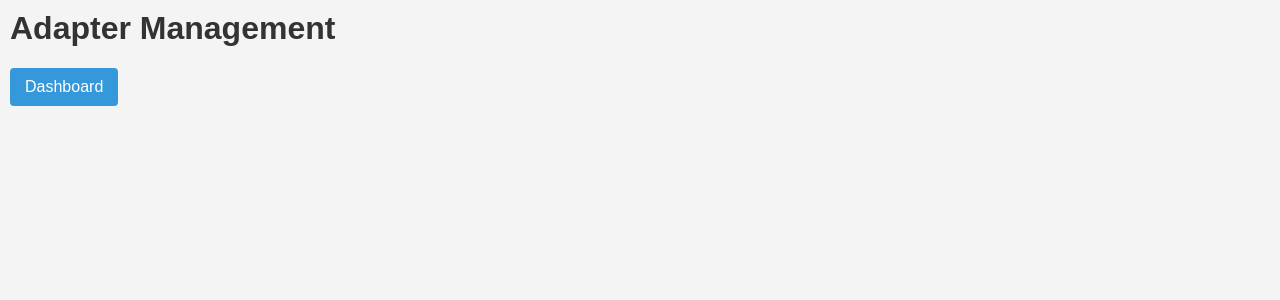
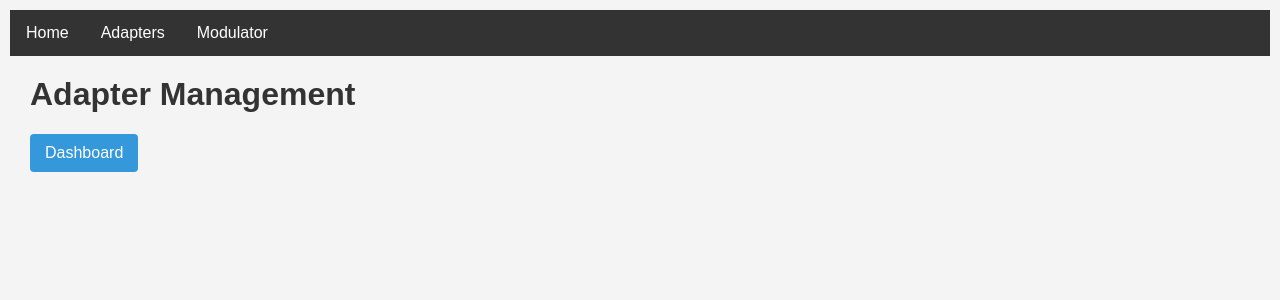
Before and after one commit to paliydmn/dd_resi_dvb_t, a FastAPI app: page / in a window 1280 px wide. Shown: the top 300 px of the page. Run offline with FastAPI, Linux system fonts and the light colour scheme.

Commit message:
logger added, templates changed

```diff
--- a/adapters_config.json
+++ b/adapters_config.json
@@ -192,7 +192,7 @@
         },
         "running": false
     },
-    "4": {
+    "3": {
         "adapter_number": 0,
         "modulator_number": 2,
         "udp_url": "udp://192.168.0.20:1236",
--- a/main.py
+++ b/main.py
@@ -1,19 +1,21 @@
 # main.py
-from fastapi import FastAPI, HTTPException, Form, Request
-from fastapi.responses import HTMLResponse
-from fastapi.templating import Jinja2Templates
-from fastapi.responses import StreamingResponse, RedirectResponse, JSONResponse
-from fastapi.staticfiles import StaticFiles
-from utils import get_ffprobe_data, construct_programs_dict, construct_ffmpeg_command
-from typing import Dict, List
-import subprocess
 import os
 import sys
+import json
+import subprocess
+import signal
 import atexit
-import signal
-import json
+import logging
+from logging.handlers import RotatingFileHandler
 from pathlib import Path
+from typing import Dict, List
 
+from fastapi import FastAPI, HTTPException, Form, Request
+from fastapi.responses import HTMLResponse, JSONResponse, RedirectResponse
+from fastapi.templating import Jinja2Templates
+from fastapi.staticfiles import StaticFiles
+
+from utils import get_ffprobe_data, construct_programs_dict, construct_ffmpeg_command
 from models import AdapterConfig, Program, Stream, AvailableResources, SaveSelection
 
 CONFIG_LOG_FILE = "/var/log/ffmpeg_resi"
@@ -22,134 +24,123 @@ CONFIG_FILE_PATH = Path("adapters_config.json")
 # Setup Jinja2Templates
 templates = Jinja2Templates(directory="templates")
 
-# In-memory storage for adapter configurations (in a real application, use a database)
+# In-memory storage for adapter configurations / running processes
+# ToDo: (better to use database or file)
 adapters: Dict[int, AdapterConfig] = {}
+running_processes: Dict[int, subprocess.Popen] = {}
+
+# Configure logging
+log_path = "app.log"
+log_formatter = logging.Formatter('%(asctime)s [%(levelname)s] %(message)s')
+log_handler = RotatingFileHandler(log_path, maxBytes=5*1024*1024, backupCount=5)
+log_handler.setFormatter(log_formatter)
+log_handler.setLevel(logging.INFO)
+
+logger = logging.getLogger()
+logger.setLevel(logging.INFO)
+logger.addHandler(log_handler)
+
+app = FastAPI()
+app.mount("/static", StaticFiles(directory="static/"), name="static")
+
 
 def save_adapters_to_file():
     """Save the current state of adapters to a JSON file."""
-    with open(CONFIG_FILE_PATH, 'w') as file:
+    logger.info("Saving adapters configuration to file.")
+    with CONFIG_FILE_PATH.open('w') as file:
         adapters_data = {k: v.dict() for k, v in adapters.items()}
         json.dump(adapters_data, file, indent=4)
 
+
 def load_adapters_from_file():
-    # Load the JSON data from the file
-    try:
-        if CONFIG_FILE_PATH.exists():
-            with open(CONFIG_FILE_PATH, 'r') as file:
+    """Load the adapters configuration from a JSON file."""
+    if CONFIG_FILE_PATH.exists():
+        try:
+            with CONFIG_FILE_PATH.open('r') as file:
                 adapters_data = json.load(file)
-                print("Loaded adapters data from JSON:",adapters_data)  # Debug print
-    except (FileNotFoundError, json.JSONDecodeError) as e:
-        print(f"Error loading adapters from file: {e}")
-
-    # Convert the loaded JSON data into a dictionary of AdapterConfig objects
-    for adapter_id_str, adapter_data in adapters_data.items():
-        try:
-            adapter_id = int(adapter_id_str)  # Convert the adapter ID to an integer
-
-            # Directly use the JSON data for programs and streams as dictionaries
-            programs = {}
-            for program_id_str, program_data in adapter_data.get("programs", {}).items():
-                program_id = int(program_id_str)
-                programs[program_id] = program_data
-
-            # Create AdapterConfig object
-            adapter_config = AdapterConfig(
-                adapter_number=adapter_data["adapter_number"],
-                modulator_number=adapter_data["modulator_number"],
-                udp_url=adapter_data["udp_url"],
-                programs=programs,
-                running=adapter_data.get("running", False)
-            )
-            adapters[adapter_id] = adapter_config
-            print("Loaded adapters:\n\n", adapters[adapter_id])  # Debug print
-
-        except Exception as e:
-            print(f"Error parsing adapter data for adapter ID {adapter_id}: {e}")
-
-###
-#    selected_programs: Optional[Dict[int, Dict[str, List[str]]]] = None  # Store selected programs and streams
+                for adapter_id_str, adapter_data in adapters_data.items():
+                    adapter_id = int(adapter_id_str)
+                    programs = {int(prog_id): prog_data for prog_id, prog_data in adapter_data.get(
+                        "programs", {}).items()}
+                    adapters[adapter_id] = AdapterConfig(
+                        adapter_number=adapter_data["adapter_number"],
+                        modulator_number=adapter_data["modulator_number"],
+                        udp_url=adapter_data["udp_url"],
+                        programs=programs,
+                        running=adapter_data.get("running", False)
+                    )
+            logger.info("Loaded adapters configuration from file.")
+        except (FileNotFoundError, json.JSONDecodeError) as e:
+            logger.error(f"Error loading adapters from file: {e}")
 
 
-app = FastAPI()
+@app.on_event("startup")
+def on_startup():
+    logger.info("Starting application.")
+    load_adapters_from_file()
+
+
+@app.on_event("shutdown")
+def on_shutdown():
+    logger.info("Shutting down application.")
+    save_adapters_to_file()
+
 
 @app.get("/adapters/available", response_model=AvailableResources)
 def get_available_adapters():
-    print("Get available adapters") #
+    """Fetch available adapters and modulators from the system."""
+    logger.info(f"Loading available adapters from {CONFIG_FILE_PATH} file.")
     try:
-        # Run find command to list all modulators
-        output = subprocess.check_output("find /dev/dvb/ -type c -name 'mod*'", shell=True).decode('utf-8')
+        output = subprocess.check_output(
+            "find /dev/dvb/ -type c -name 'mod*'", shell=True).decode('utf-8')
         if output:
             lines = output.strip().split('\n')
-            adapters = set()
-            modulators = set()
-
-            for line in lines:
-                parts = line.split('/')
-                if len(parts) >= 5:
-                    adapter = int(parts[3].replace("adapter", ""))
-                    modulator = int(parts[4].replace("mod", ""))
-
-                    adapters.add(adapter)
-                    modulators.add(modulator)
-
+            adapters = {
+                int(line.split('/')[3].replace("adapter", "")) for line in lines}
+            modulators = {
+                int(line.split('/')[4].replace("mod", "")) for line in lines}
             return {"adapters": sorted(adapters), "modulators": sorted(modulators)}
-        else:
-            return {"adapters": [], "modulators": []}
+        return {"adapters": [], "modulators": []}
     except subprocess.CalledProcessError as e:
-        print(f"Error: {e}")
+        logger.error(f"Error fetching available adapters: {e}")
         return {"adapters": [], "modulators": []}
-
-
-# Todo:
-@app.on_event("startup")
-def on_startup():
-    load_adapters_from_file()
-
-@app.on_event("shutdown")
-def on_shutdown():
-    save_adapters_to_file()
-
-app.mount("/static", StaticFiles(directory="static/"), name="static")
-# In-memory storage for running processes
-running_processes: Dict[int, subprocess.Popen] = {}
 
 
 @app.get("/", response_class=HTMLResponse)
 async def root(request: Request):
+    logger.info("Get Root Request")
     return templates.TemplateResponse("index.html", {"request": request})
 
 
 @app.get("/adapters/", response_class=HTMLResponse)
 async def adapters_page(request: Request):
-    print(f"Adapters: {adapters}")
+    logger.info("Get Adapters page")
     return templates.TemplateResponse("adapters.html", {"request": request, "adapters": adapters})
+
+@app.get("/modulator", response_class=HTMLResponse)
+async def modulator(request: Request):
+    return templates.TemplateResponse("modulator.html", {"request": request})
 
 
 @app.get("/get_adapters/")
 def get_adapters():
-    print(f"GET Adapters: \n\n{adapters}")
     return adapters
 
 
 @app.post("/adapters/")
 def create_adapter(adapterConf: AdapterConfig):
-    print("CREATE ADAPTER =================================\n")
-    print(f"AdapterConfig: \n{adapterConf}")
     adapter_id = len(adapters) + 1
     adapters[adapter_id] = adapterConf
     save_adapters_to_file()
-
-    print(f"CREATED NEW ADAPTER: {adapters[adapter_id]}")
+    logger.info(f"Adapter created: {adapterConf}")
     return {"id": adapter_id, "message": "Adapter created successfully"}
 
 
 @app.get("/adapters/{adapter_id}/scan")
 def scan_adapter(adapter_id: int):
-    print("SCAN =================================\n")
     if adapter_id not in adapters:
         raise HTTPException(status_code=404, detail="Adapter not found")
     adapter = adapters[adapter_id]
-    print(f"SCAN Adapter: \n\n {adapter}")
     ffprobe_data = get_ffprobe_data(adapter.udp_url)
 
     # Check if ffprobe_data is an error message or valid data
@@ -159,76 +150,74 @@ def scan_adapter(adapter_id: int):
 
     programs = construct_programs_dict(ffprobe_data)
     adapters[adapter_id].programs = programs
+    logger.info(f"Scanned adapter {adapter_id}: {len(programs)} programs found.")
     return {"programs": programs}
 
 
 @app.post("/adapters/{adapter_id}/start")
 def start_ffmpeg(adapter_id: int):
-    print("START =================================\n")
     if adapter_id in running_processes:
+        logger.warning(f"FFmpeg process is already running for adapter {adapter_id}.")
         raise HTTPException(
             status_code=400, detail="FFmpeg process is already running for this adapter")
     if adapter_id not in adapters:
+        logger.warning(f"Adapter {adapter_id} not found.")
         raise HTTPException(status_code=404, detail="Adapter not found")
 
     adapter = adapters[adapter_id]
-    print(f"adapter: \n\n{adapter}\n\n")
-
     # Construct the selected programs dictionary based on the 'selected' field
     selected_programs = {
         program_id: program.dict() for program_id, program in adapter.programs.items() if program.selected
     }
 
-    # Display the result
-    print(selected_programs)
-
-
-    print(f"selected_programs: \n\n{selected_programs}\n\n")
     adapter_log_file = f"{CONFIG_LOG_FILE}{adapter_id}.log"
     ffmpeg_cmd = construct_ffmpeg_command(
         adapter.udp_url, selected_programs, adapter.adapter_number, adapter.modulator_number, adapter_log_file)
-    print(f"FFmpeg command: {ffmpeg_cmd}")
+    logger.info(f"Starting FFmpeg for adapter {adapter_id} with command: {ffmpeg_cmd}")
     process = subprocess.Popen(ffmpeg_cmd, shell=True, preexec_fn=os.setsid)
     running_processes[adapter_id] = process
     # ToDo: check
     if process:
         adapter.running = True
-
     return {"message": "FFmpeg started"}
 
 
 @app.post("/adapters/{adapter_id}/stop")
 def stop_ffmpeg(adapter_id: int):
-    print("STOP =================================\n")
     if adapter_id not in running_processes:
+        logger.warning(f"FFmpeg process not found for adapter {adapter_id}.")
         raise HTTPException(status_code=404, detail="FFmpeg process not found")
 
     if not adapters[adapter_id].running:
+        logger.info(f"Adapter {adapter_id} is already stopped.")
         return {"message": "Adapter is already stopped"}
 
     process = running_processes[adapter_id]
     os.killpg(os.getpgid(process.pid), signal.SIGTERM)
     del running_processes[adapter_id]
     adapters[adapter_id].running = False
+    logger.info(f"Stopped FFmpeg for adapter {adapter_id}.")
     return {"message": "FFmpeg stopped"}
 
 
 @app.delete("/adapters/{adapter_id}/")
 def delete_adapter(adapter_id: int):
-    print("DELETE =================================\n")
     if adapter_id in running_processes:
-        raise HTTPException(
-            status_code=400, detail="Stop FFmpeg process before deleting the adapter")
+        logger.warning(f"Attempt to delete adapter {adapter_id} while FFmpeg is running.")
+        raise HTTPException(status_code=400, detail="Stop FFmpeg process before deleting the adapter")
     if adapter_id not in adapters:
+        logger.warning(f"Adapter {adapter_id} not found.")
         raise HTTPException(status_code=404, detail="Adapter not found")
 
     del adapters[adapter_id]
+    logger.info(f"Deleted adapter {adapter_id}.")
     return {"message": "Adapter deleted"}
 
 
 @app.post("/adapters/{adapter_id}/save")
 def save_selection(adapter_id: int, selection: SaveSelection):
     if adapter_id not in adapters:
+        logger.warning(f"Adapter {adapter_id} not found.")
         raise HTTPException(status_code=404, detail="Adapter not found")
 
     adapter = adapters[adapter_id]
@@ -241,7 +230,8 @@ def save_selection(adapter_id: int, selection: SaveSelection):
         for stream_type, streams in adapter.programs[program_id].streams.items():
             for i, stream in enumerate(streams):
                 if not isinstance(stream, Stream):
-                    adapter.programs[program_id].streams[stream_type][i] = Stream(**stream)
+                    adapter.programs[program_id].streams[stream_type][i] = Stream(
+                        **stream)
                 adapter.programs[program_id].streams[stream_type][i].selected = False
 
     # Update the adapter with selected channels and streams
@@ -256,27 +246,31 @@ def save_selection(adapter_id: int, selection: SaveSelection):
                         stream.selected = True
 
     save_adapters_to_file()
+    logger.info(f"Saved selection for adapter {adapter_id}.")
     # Respond with success message
     return {"message": "Selection saved successfully"}
 
 
 # Function to stop all ffmpeg processes
 def stop_ffmpeg_processes():
+    """Stop all running ffmpeg processes."""
     try:
         subprocess.run(['killall', 'ffmpeg'], check=True)
-        print("All ffmpeg processes have been stopped.")
+        for _, adapter in adapters.items():
+            adapter.running = False
+        logger.info("All ffmpeg processes have been stopped.")
     except subprocess.CalledProcessError as e:
-        print(f"Error stopping ffmpeg processes: {e}")
+        logger.error(f"Error stopping ffmpeg processes: {e}")
 
-# Register the function to be called on application exit
-atexit.register(stop_ffmpeg_processes)
 
-# Signal handler to stop ffmpeg processes on termination
 def signal_handler(sig, frame):
-    print(f"Received signal {sig}. Stopping all ffmpeg processes.")
+    """Handle termination signals."""
+    logger.info(f"Received signal {sig}. Stopping all ffmpeg processes.")
     stop_ffmpeg_processes()
     sys.exit(0)
 
-# Register signal handlers for SIGTERM and SIGINT
+
+# Register signal handlers and atexit function
 signal.signal(signal.SIGTERM, signal_handler)
 signal.signal(signal.SIGINT, signal_handler)
+atexit.register(stop_ffmpeg_processes)
--- a/static/style/styles.css
+++ b/static/style/styles.css
@@ -40,6 +40,38 @@ header {
 header h1 {
     margin: 0;
 }
+/* styles.css */
+nav {
+    background-color: #333;
+    overflow: hidden;
+}
+
+nav ul {
+    list-style-type: none;
+    margin: 0;
+    padding: 0;
+}
+
+nav ul li {
+    float: left;
+}
+
+nav ul li a {
+    display: block;
+    color: white;
+    text-align: center;
+    padding: 14px 16px;
+    text-decoration: none;
+}
+
+nav ul li a:hover {
+    background-color: #111;
+}
+
+.content {
+    padding: 20px;
+}
+
 
 /* General modal styles */
 #new-adapter-modal {
--- /dev/null
+++ b/templates/base.html
@@ -0,0 +1,22 @@
+<!-- base.html -->
+<!DOCTYPE html>
+<html lang="en">
+<head>
+    <meta charset="UTF-8">
+    <meta name="viewport" content="width=device-width, initial-scale=1.0">
+    <title>{% block title %}My Application{% endblock %}</title>
+    <link rel="stylesheet" href="/static/style/styles.css">
+</head>
+<body>
+    <nav>
+        <ul>
+            <li><a href="/">Home</a></li>
+            <li><a href="/adapters">Adapters</a></li>
+            <li><a href="/modulator">Modulator</a></li>
+        </ul>
+    </nav>
+    <div class="content">
+        {% block content %}{% endblock %}
+    </div>
+</body>
+</html>
--- a/templates/index.html
+++ b/templates/index.html
@@ -1,12 +1,9 @@
 <!-- app/templates/index.html -->
-<!DOCTYPE html>
-<html>
-<head>
-    <title>Adapter Management</title>
-    <link rel="stylesheet" href="/static/style/styles.css">
-</head>
-<body>
+{% extends "base.html" %}
+
+{% block title %}Home{% endblock %}
+
+{% block content %}
     <h1>Adapter Management</h1>
     <button onclick="window.location.href='/adapters/'">Dashboard</button>
-</body>
-</html>
+{% endblock %}
```
Also changed, not shown: templates/adapters.html (+4 -10 lines), templates/modulator.html (added, +9 -0 lines), utils.py (+34 -8 lines), 2 other files.
